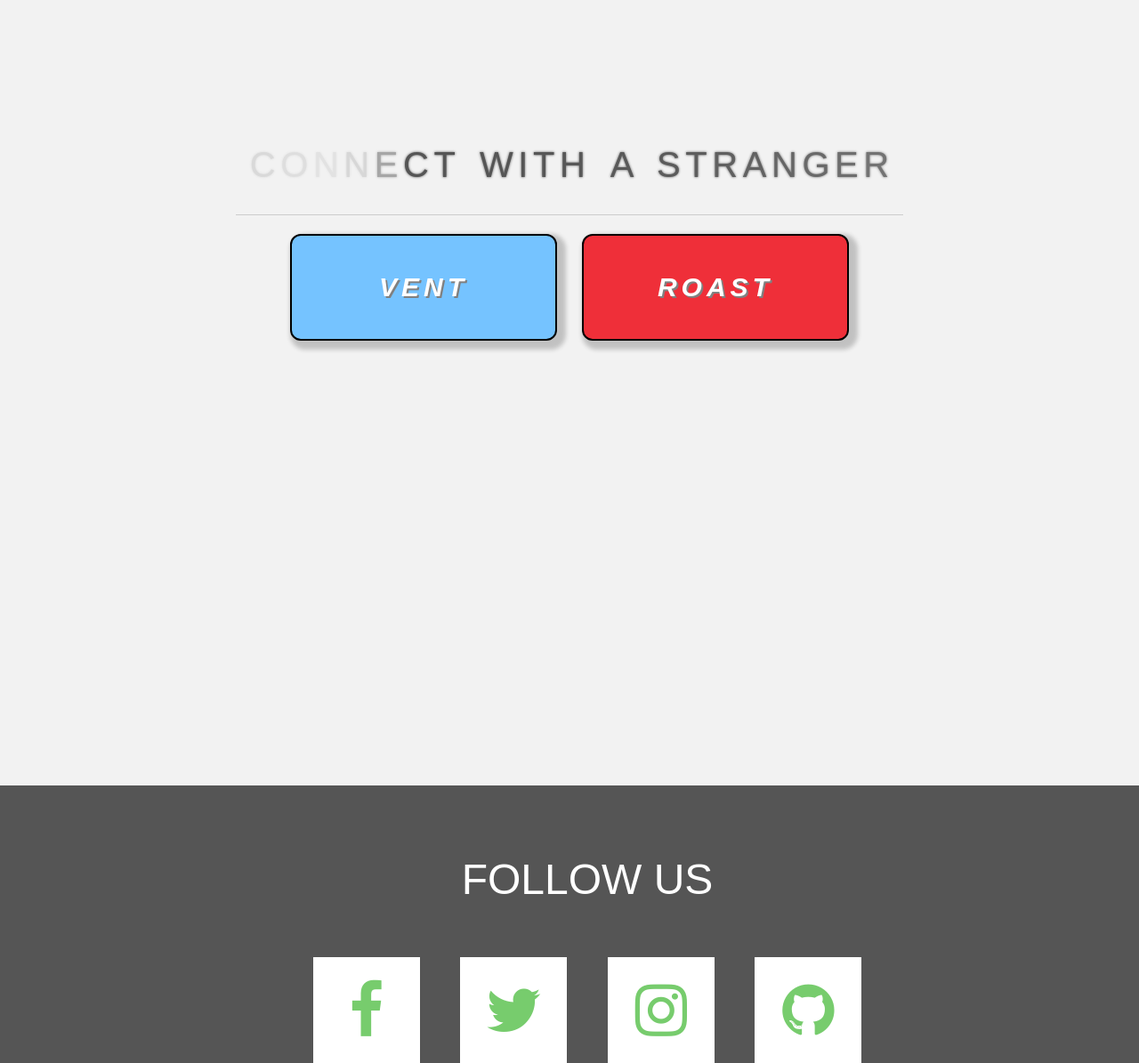
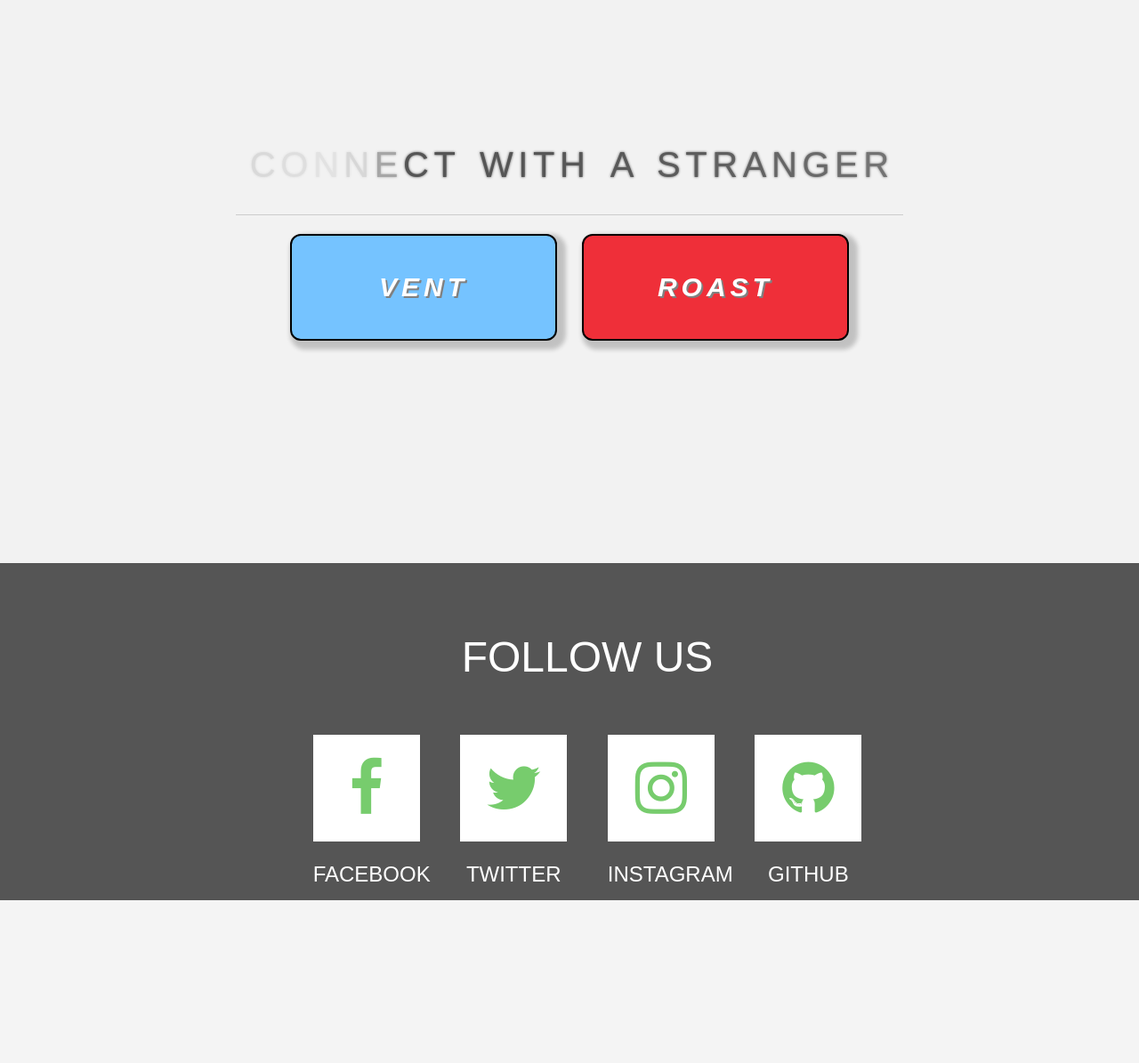
Before and after one commit to amicks/Veost, a Flask app: page / in a window 1280 px wide. Shown: the part 81-1276 px from the top of the page at 89% size. After the commit the page ends 1093 px from the top, so only its background shows below. Run offline with Flask 2, Linux system fonts and the light colour scheme; some libraries are stand-ins or nearby versions; some web fonts are replaced.

Commit message:
changed css container padding

```diff
--- a/src/static/main_nav.css
+++ b/src/static/main_nav.css
@@ -113,7 +113,7 @@ section #services li span {
 }
 .container-fluid {
     padding-top: 150px;
-    padding-bottom: 500px;
+    padding-bottom: 250px;
 }
 .navbar {
     padding-top: 15px;
```
